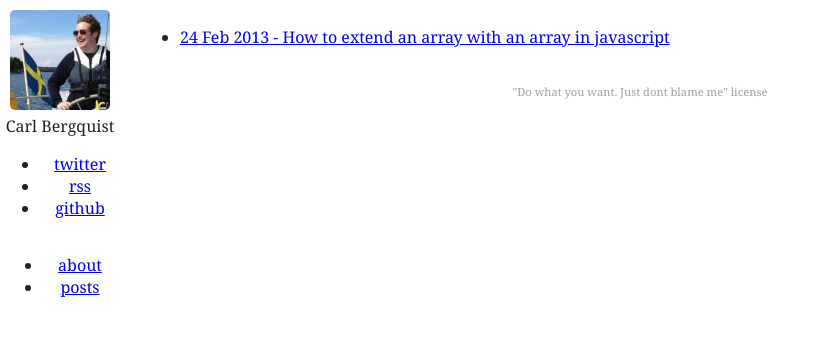
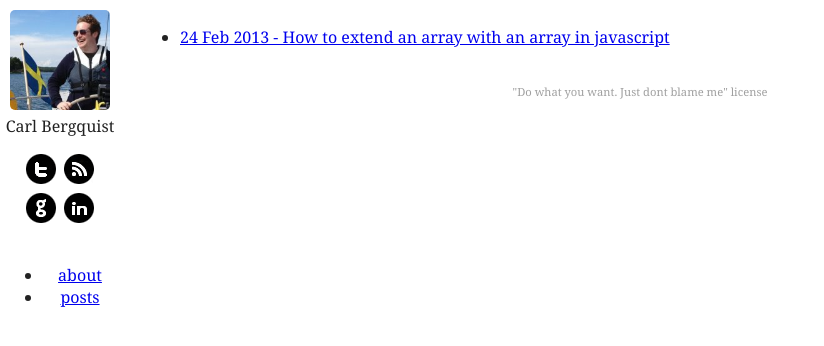
Before and after one commit to bergquist/bergquist.github.com, a Jekyll site: the page built from index.htm, in a window 1280 px wide. Shown: the top 346 px of the page, without its empty margins (0-824 px from the left). Built offline with Jekyll 4.4.1, drawn with Linux system fonts in a browser that asks for light colours.

Commit message:
added social icons

```diff
--- a/_layouts/default.html
+++ b/_layouts/default.html
@@ -21,12 +21,11 @@
 
       Carl Bergquist
 
-      <nav>
-        <ul>
-          <li class="twitter"><a href="https://twitter.com/CarlBergquist">twitter</a></li>
-          <li class="rss"><a href="/atom.xml">rss</a></li>
-          <li class="github"><a href="https://github.com/bergquist">github</a></li>
-        </ul>
+      <nav class="social-navigation">
+        <a class="social twitter" href="https://twitter.com/CarlBergquist"></a>
+        <a class="social rss" href="/atom.xml"></a>
+        <a class="social github" href="https://github.com/bergquist"></a>
+        <a class="social linkedin" href="https://github.com/bergquist"></a>
       </nav>
 
       <nav class="top-navigation">
```
Also changed, not shown: css/default.scss (+16 -0 lines), style.min.css.
